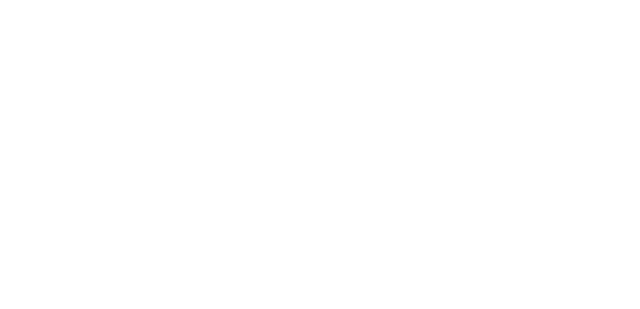
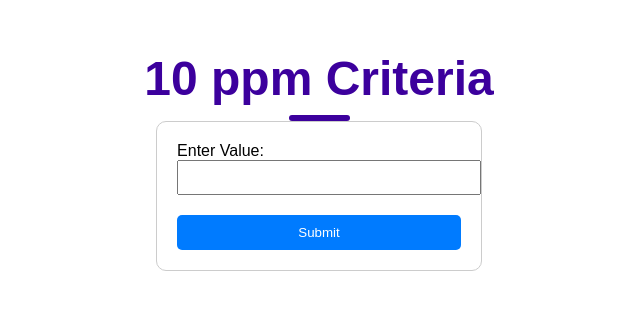
Before and after one commit to anderson92zolis/API-PHARMA-INDUSTRY-PROJECT-FRONTEND, a React (Create React App) app in the folder register_autho_app/: page /dashboard/option-one in a window 1280 px wide. Before the commit this address had no page. Shown: the part 209-518 px from the top of the page, without its empty margins (321-961 px from the left). Built offline with nearby package versions, Linux system fonts and the light colour scheme.

Commit message:
adding link to dashboard

```diff
--- a/register_autho_app/package.json
+++ b/register_autho_app/package.json
@@ -7,6 +7,7 @@
     "@testing-library/react": "^13.4.0",
     "@testing-library/user-event": "^13.5.0",
     "axios": "^1.6.8",
+    "mdb-react-ui-kit": "^8.0.0",
     "react": "^18.2.0",
     "react-dom": "^18.2.0",
     "react-router-dom": "^6.23.1",
--- a/register_autho_app/src/App.js
+++ b/register_autho_app/src/App.js
@@ -1,22 +1,25 @@
-import { BrowserRouter as Router, Route, Routes } from 'react-router-dom';
+import { BrowserRouter as Router, Route, Routes } from "react-router-dom";
 import SignupPage from "./Components/LoginSingUp/SingUp";
 import LoginPage from "./Components/LoginSingUp/Login";
 import Dashboard from "./Components/LoginSingUp/WelcomeDashboard";
-import "./Components/LoginSingUp/StyleSL.css";
+
+import OptionOneForm from './Components/LoginSingUp/OptionOneForm';
+
+// https://www.geeksforgeeks.org/spring-security-login-page-with-react/
 
 function App() {
   return (
-      <div className="App">
+    <div className="App">
       <Router>
+        <Routes>
+          <Route path="/" element={<LoginPage />} />
+          <Route path="/signup" element={<SignupPage />} />
+          <Route path="/dashboard" element={<Dashboard />} />
+          <Route path="/dashboard/option-one" element={<OptionOneForm />} />
 
-            <Routes>
-            <Route path="/" element={<LoginPage/>} />
-            <Route path="/signup" element={ <SignupPage/>} />
-                <Route path = "/dashboard" element={<Dashboard/>}/>
-            </Routes>
-
+        </Routes>
       </Router>
-      </div>
+    </div>
   );
 }
 
--- a/register_autho_app/src/Components/LoginSingUp/Login.jsx
+++ b/register_autho_app/src/Components/LoginSingUp/Login.jsx
@@ -72,7 +72,7 @@ const Login = () => {
       <div className="forgot-password">
         Forgot your password? <span>Click here</span>
       </div>
-      <div className="text">
+      <div className="forgot-password" >
         <p>
           Not a member? <a href="/signup">Register</a>
         </p>
--- /dev/null
+++ b/register_autho_app/src/Components/LoginSingUp/OptionOneForm.jsx
@@ -0,0 +1,38 @@
+import React, { useState } from "react";
+import "./index.css";
+import "./StyleSL.css";
+
+const OptionOneForm = () => {
+  const [value, setValue] = useState("");
+
+  const handleSubmit = (e) => {
+    e.preventDefault();
+    alert(`Submitted value: ${value}`);
+  };
+
+  return (
+    <div className="container">
+      <div className="header">
+        <div className="text">10 ppm Criteria</div>
+        <div className="underline"></div>
+      </div>
+      <form onSubmit={handleSubmit}>
+        <label>
+          Enter Value:
+          <input
+            type="text"
+            value={value}
+            onChange={(e) => setValue(e.target.value)}
+          />
+        </label>
+        <button type="submit">Submit</button>
+      </form>
+
+
+
+
+    </div>
+  );
+};
+
+export default OptionOneForm;
--- a/register_autho_app/src/Components/LoginSingUp/SingUp.jsx
+++ b/register_autho_app/src/Components/LoginSingUp/SingUp.jsx
@@ -1,4 +1,5 @@
 import React, { useState } from "react";
+import { useNavigate } from 'react-router-dom'; // Import useNavigate hook
 import "./StyleSL.css";
 import user_icon from "../Assets/person.png";
 import password_icon from "../Assets/password.png";
@@ -12,14 +13,16 @@ const SignUp = () => {
     email: "",
     password: "",
     confirmPassword: "",
-    mobile: "",
   });
+
+  const history = useNavigate(); // Get the navigate function for redirection
 
   const handleChange = (e) => {
     setFormData({ ...formData, [e.target.name]: e.target.value });
   };
 
-  const handleSubmit = async () => {
+  const handleSubmit = async (e) => {
+    e.preventDefault(); // Prevent default form submission behavior
     try {
       if (
         !formData.firstName ||
@@ -44,6 +47,7 @@ const SignUp = () => {
 
       console.log(response.data);
       alert("User registered successfully");
+      history('/dashboard');
     } catch (error) {
       console.error(
         "Signup failed:",
@@ -59,7 +63,7 @@ const SignUp = () => {
         <div className="text">Sign up</div>
         <div className="underline"></div>
       </div>
-      <div className="inputs">
+      <form onSubmit={handleSubmit} className="inputs">
         <div className="input">
           <img src={user_icon} alt="User Icon" />
           <input
@@ -110,20 +114,17 @@ const SignUp = () => {
             onChange={handleChange}
           />
         </div>
-      </div>
-      <div className="text">
+        <div className="forgot-password">
           <p>
-          Already Register? <a href="/">Login</a>
+            Already Registered? <a href="/">Login</a>
           </p>
         </div>
-
         <div className="submit-container">
-        <button className="submit" onClick={handleSubmit}>
+          <button type="submit" className="submit">
             Register
           </button>
         </div>
-
-
+      </form>
     </div>
   );
 };
--- a/register_autho_app/src/Components/LoginSingUp/WelcomeDashboard.js
+++ /dev/null
@@ -1,29 +0,0 @@
-
-// WelcomeDashboard.js
-import React from 'react';
-import { useNavigate} from 'react-router-dom'; // Import useHistory hook
-
-function WelcomeDashboard({ username }) {
-    const history = useNavigate();
-
-    const handleLogout = () => {
-        // Perform logout actions here (e.g., clear session, remove authentication token)
-        // After logout, redirect to the login page
-        history('/');
-    };
-
-    return (
-        <div className="d-flex justify-content-center align-items-center vh-100">
-            <div className="border rounded-lg p-4" style={{width: '500px', height: '400px'}}>
-                <h2 className="mb-4 text-center">Welcome to Dashboard</h2>
-                <p className="mb-4 text-center">Hello, {username}!</p>
-                <p className="text-center">You are logged in successfully.</p>
-                <div className="text-center">
-                    <button type="button" className="btn btn-primary mt-3" onClick={handleLogout}>Logout</button>
-                </div>
-            </div>
-        </div>
-    );
-}
-
-export default WelcomeDashboard;
--- /dev/null
+++ b/register_autho_app/src/Components/LoginSingUp/WelcomeDashboard.jsx
@@ -0,0 +1,56 @@
+// WelcomeDashboard.js
+import React from "react";
+import { useNavigate } from "react-router-dom"; // Import useHistory hook
+import { Link } from 'react-router-dom';
+import "./StyleSL.css";
+
+
+
+
+function WelcomeDashboard({ username }) {
+  const history = useNavigate();
+
+  const handleLogout = () => {
+    // Perform logout actions here (e.g., clear session, remove authentication token)
+    // After logout, redirect to the login page
+    history("/");
+  };
+
+
+  const mystyle = {
+    color: "white",
+    backgroundColor: "DodgerBlue",
+    padding: "10px",
+    fontFamily: "Arial",
+  };
+
+  return (
+    <div className="container">
+      <div className="header">
+        <div className="text">API PROGRAM WELCOME</div>
+        <div className="underline"></div>
+      </div>
+      <div>
+        <p style={mystyle}>You are logged in successfully.</p>
+      </div>
+
+      <div className="dashboard">
+
+      <ul>
+        <li><Link to="/dashboard/option-one">10 ppm Criteria</Link></li>
+
+      </ul>
+
+
+    </div>
+
+      <div className="submit-container">
+        <button type="button" className="submit" onClick={handleLogout}>
+          Logout
+        </button>
+      </div>
+    </div>
+  );
+}
+
+export default WelcomeDashboard;
--- /dev/null
+++ b/register_autho_app/src/Components/LoginSingUp/index.css
@@ -0,0 +1,50 @@
+body {
+    font-family: Arial, sans-serif;
+  }
+
+  .dashboard {
+    text-align: center;
+    margin-top: 50px;
+  }
+
+  .dashboard ul {
+    list-style-type: none;
+    padding: 0;
+  }
+
+  .dashboard li {
+    margin: 10px 0;
+  }
+
+  form {
+    max-width: 400px;
+    margin: 0 auto;
+    padding: 20px;
+    border: 1px solid #ccc;
+    border-radius: 10px;
+  }
+
+  form label {
+    display: block;
+    margin-bottom: 10px;
+  }
+
+  form input {
+    width: 100%;
+    padding: 8px;
+    margin-bottom: 10px;
+  }
+
+  form button {
+    width: 100%;
+    padding: 10px;
+    background-color: #007BFF;
+    color: white;
+    border: none;
+    border-radius: 5px;
+    cursor: pointer;
+  }
+
+  form button:hover {
+    background-color: #0056b3;
+  }
```
Also changed, not shown: register_autho_app/src/Components/LoginSingUp/LoginSingUp.jsx (deleted, +0 -152 lines), 1 other file (tests, documents, lock files or other folders). Lines whose indentation alone changed are shown as unchanged.
